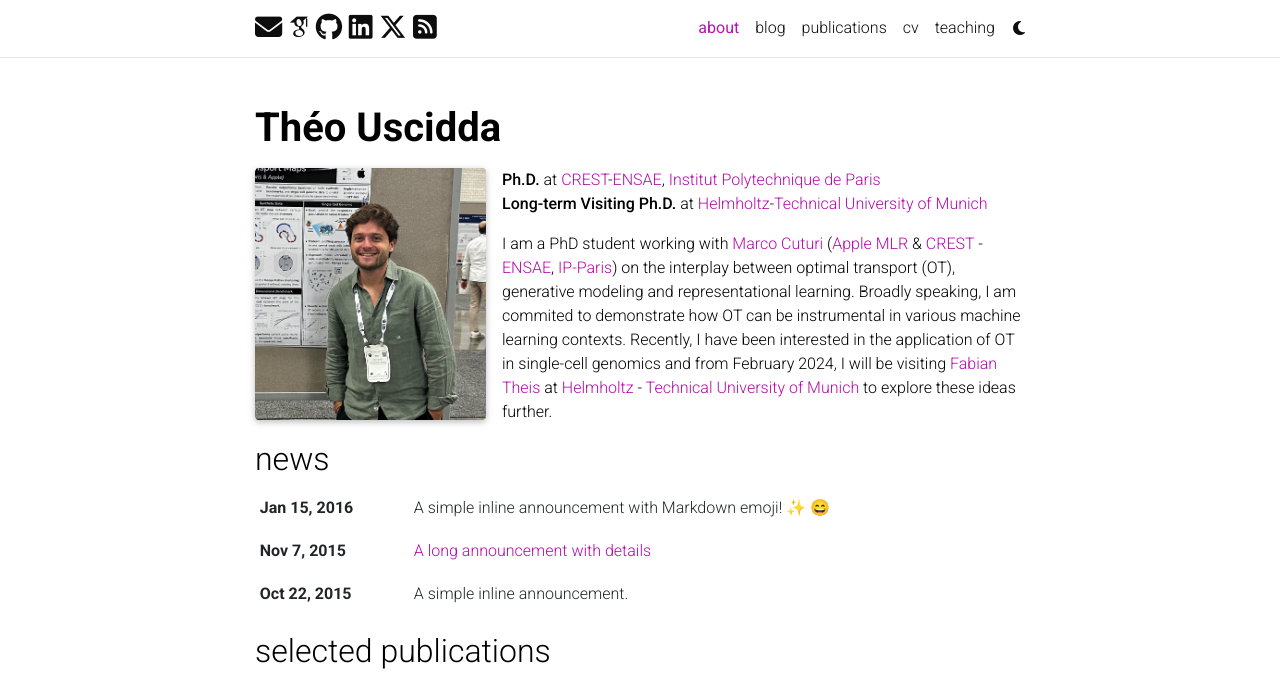
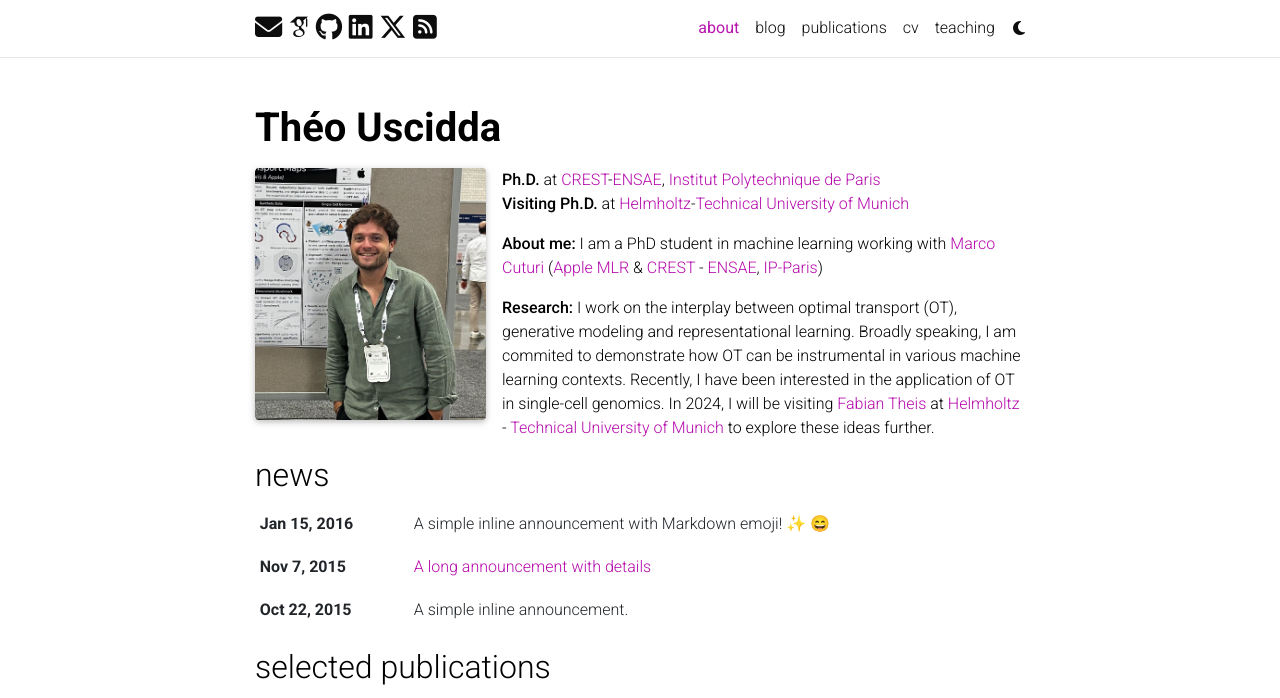
Before and after one commit to theouscidda6/theouscidda6.github.io, a Jekyll site: the page built from _pages/about.md, in a window 1280 px wide and 1004 px high, cut to the strip 0-698 px from the top of the window. Built offline with Jekyll 4.4.1, drawn with Linux system fonts in a browser that asks for light colours; full-size pictures stand in for the smaller copies a plugin makes; emoji names are drawn with the system emoji font; some web fonts are replaced; comment, search, counter and statistics services are not loaded; a style sheet for code colours, icons or effects is not loaded.

Commit message:
attempt to change about layout

```diff
--- a/_pages/about.md
+++ b/_pages/about.md
@@ -22,6 +22,9 @@
   <strong>Long-term Visiting Ph.D.</strong> at <a href="https://www.helmholtz-munich.de/en/icb/pi/fabian-theis">Helmholtz</a>-<a href="https://www.tum.de/en/">Technical University of Munich</a> -->
 
 <strong>Ph.D.</strong> at <a href="https://crest.science/">CREST</a>-<a href="https://www.ensae.fr/">ENSAE</a>, <a href="https://www.ip-paris.fr/">Institut Polytechnique de Paris</a> <br>
-  <strong>Long-term Visiting Ph.D.</strong> at <a href="https://www.helmholtz-munich.de/en/icb/pi/fabian-theis">Helmholtz</a>-<a href="https://www.tum.de/en/">Technical University of Munich</a>
+  <strong>Visiting Ph.D.</strong> at <a href="https://www.helmholtz-munich.de/en/icb/pi/fabian-theis">Helmholtz</a>-<a href="https://www.tum.de/en/">Technical University of Munich</a>
 
-I am a PhD student working with [Marco Cuturi](https://marcocuturi.net/) ([Apple MLR](https://machinelearning.apple.com/) & [CREST](https://crest.science/) - [ENSAE](https://www.ensae.fr/), [IP-Paris](https://www.ip-paris.fr/)) on the interplay between optimal transport (OT), generative modeling and representational learning. Broadly speaking, I am commited to demonstrate how OT can be instrumental in various machine learning contexts. Recently, I have been interested in the application of OT in single-cell genomics and from February 2024, I will be visiting [Fabian Theis](https://www.helmholtz-munich.de/en/icb/pi/fabian-theis) at [Helmholtz](https://www.helmholtz-munich.de/en) - [Technical University of Munich](https://www.tum.de/en/) to explore these ideas further.
+**About me:** I am a PhD student in machine learning working with [Marco Cuturi](https://marcocuturi.net/) ([Apple MLR](https://machinelearning.apple.com/) & [CREST](https://crest.science/) - [ENSAE](https://www.ensae.fr/), [IP-Paris](https://www.ip-paris.fr/))
+
+
+**Research:** I work on the interplay between optimal transport (OT), generative modeling and representational learning. Broadly speaking, I am commited to demonstrate how OT can be instrumental in various machine learning contexts. Recently, I have been interested in the application of OT in single-cell genomics. In 2024, I will be visiting [Fabian Theis](https://www.helmholtz-munich.de/en/icb/pi/fabian-theis) at [Helmholtz](https://www.helmholtz-munich.de/en) - [Technical University of Munich](https://www.tum.de/en/) to explore these ideas further.
```
